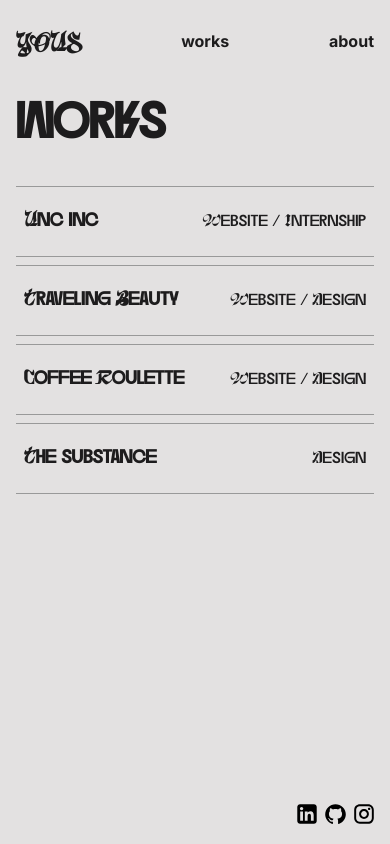
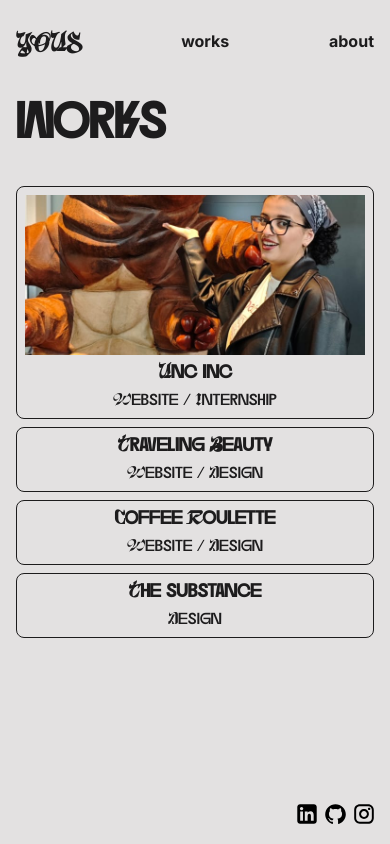
Before and after one commit to YoussraElmortai/portfolio24, a Next.js app: page /works in a window 390 px wide. Built offline with nearby package versions, Linux system fonts and the light colour scheme.

Commit message:
works styling for mobile updated

```diff
--- a/src/app/works/page.jsx
+++ b/src/app/works/page.jsx
@@ -12,8 +12,10 @@ export default function Works() {
         <ul className='works_list'>
           <li>
             <a className='list_items' href='works/uncinc/'>
+            <img src="/bear.jpg"></img>
               <h3>Unc inc</h3>
               <span>Website / Internship</span>
+
             </a>
           </li>
           <li>
--- a/src/app/works/style.css
+++ b/src/app/works/style.css
@@ -1,19 +1,20 @@
 .works_intro {
     margin-bottom: 2rem;
 
-    & h1{
+    & h1 {
         font-size: 50px;
     }
 }
 
-.works{
-    & ul{
+.works {
+    & ul {
         display: flex;
         flex-flow: column;
         gap: 0.5rem;
+
     }
 
-    & li{
+    & li {
         list-style: " ";
         border-bottom: solid 1px var(--sec-grey);
         border-top: solid 1px var(--sec-grey);
@@ -23,14 +24,33 @@
         color: var(--text-color);
         transition: 0.3s ease-in-out all;
 
-        &:hover{
+        & img {
+            display: none;
+        }
+
+        @media screen and (max-width: 432px) {
+            height: fit-content;
+            border: solid 1px;
+            border-radius: 0.5rem;
+            overflow: hidden;
+            padding: 0;
+
+            & img {
+                height: 10rem;
+                width: 100%;
+                object-fit: cover;
+                display: block;
+            }
+        }
+
+        &:hover {
             background: var(--text-color);
             color: var(--bg-color);
         }
     }
 }
 
-.list_items{
+.list_items {
     display: flex;
     align-items: center;
     justify-content: space-between;
@@ -38,6 +58,11 @@
     text-decoration: none;
     color: inherit;
     padding: 0.5rem;
+
+    @media screen and (max-width: 432px) {
+        flex-flow: column;
+        gap: 0.5rem;
+    }
 }
 
 
@@ -47,12 +72,12 @@
     }
 }
 
-.work{
- & h1{
+.work {
+    & h1 {
         font-size: 50px;
     }
 
- & img{
+    & img {
         object-fit: cover;
         height: 40vh;
         width: 100%;
@@ -60,22 +85,22 @@
     }
 }
 
-.work_description{
+.work_description {
     background: var(--sec-grey);
     padding: 0.5rem;
     border-radius: 0.5rem;
 
-    & p{
-        color: var( --text-color);
+    & p {
+        color: var(--text-color);
     }
 }
 
-.work_info{
+.work_info {
     background: var(--text-color);
     color: var(--bg-color);
     border-radius: 0.5rem;
 
-    & ul{
+    & ul {
         display: flex;
         flex-flow: column;
         gap: 0.5;
--- a/src/app/works/uncinc/page.jsx
+++ b/src/app/works/uncinc/page.jsx
@@ -29,7 +29,7 @@ export default function Uncinc() {
             </li>
           </ul>
         </div>
-        <img src='/bear.jpg'></img>
+        <img src='/./bear.jpg'></img>
         <a href='/works'>Back to projects</a>
       </section>
     </>
```
Lines whose indentation alone changed are shown as unchanged.
